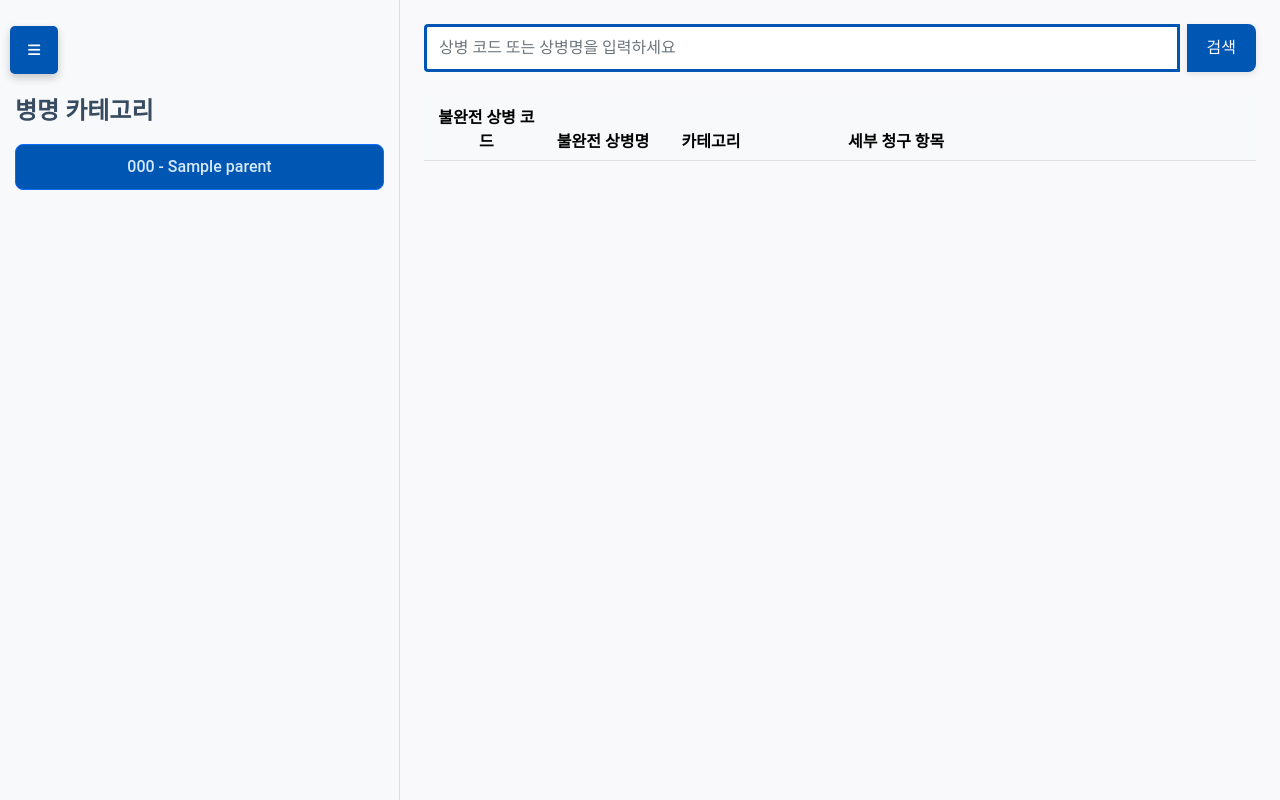
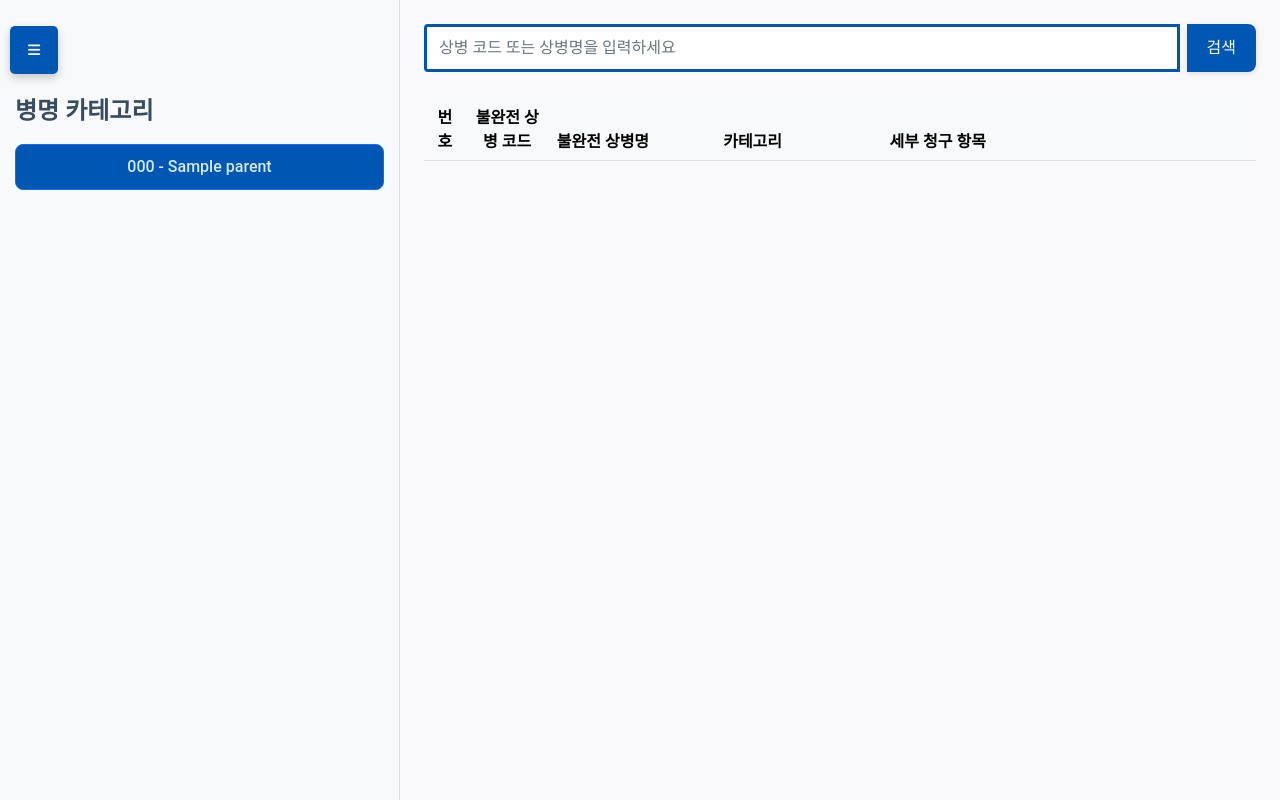
Before and after one commit to oxorudo/dental-diagnosis-finder, a Django app: template Django/search/templates/index.html in a window 1280 px wide. Run offline with Django 5.2, Linux system fonts and the light colour scheme; the template is opened without the code that fills it: most values are stand-ins (such as "Sample title", 1, 10 or a date in 2020); lists and menus that the app fills with data are empty.

Commit message:
결과 테이블 인덱스 추가

```diff
--- a/Django/search/templates/result_table.html
+++ b/Django/search/templates/result_table.html
@@ -3,6 +3,7 @@
     <table class="table table-fixed-header">
         <thead class="table-light">
             <tr>
+                <th class="col-index">번호</th> <!-- 인덱스 열 추가 -->
                 <th class="col-code">불완전 상병 코드</th>
                 <th class="col-name">불완전 상병명</th>
                 <th class="col-category">카테고리</th>
--- a/Django/static/css/styles.css
+++ b/Django/static/css/styles.css
@@ -94,14 +94,20 @@ fieldset:disabled .btn {
 }
 
 /* 불완전 상병 코드 열 */
+.col-index {
+    width: 5%;
+    text-align: center;
+}
+
+/* 불완전 상병 코드 열 */
 .col-code {
-    width: 15%;
+    width: 10%;
     text-align: center;
 }
 
 /* 불완전 상병명 열 */
 .col-name {
-    width: 15%;
+    width: 20%;
     text-align: left;
     word-break: break-all;
     overflow-wrap: break-word;
--- a/Django/static/js/scripts.js
+++ b/Django/static/js/scripts.js
@@ -53,7 +53,6 @@ document.addEventListener('DOMContentLoaded', function () {
   }
 
   // AJAX 요청을 통해 검색 결과 가져오기
-   // AJAX 요청을 통해 검색 결과 가져오기
   const searchForm = document.querySelector('form');
   searchForm.addEventListener('submit', function (event) {
       event.preventDefault(); // 기본 폼 제출 방지
@@ -73,7 +72,7 @@ document.addEventListener('DOMContentLoaded', function () {
               resultBody.innerHTML = ''; // 기존 결과 초기화
 
               if (data.results.length > 0) {
-                    data.results.forEach(row => {
+                  data.results.forEach((row, index) => { // 인덱스 추가
                       const tr = document.createElement('tr');
                       tr.setAttribute('data-code', row.code);
                       tr.setAttribute('data-name', row.name);
@@ -91,6 +90,7 @@ document.addEventListener('DOMContentLoaded', function () {
                           ).join('') : 'N/A';
 
                       tr.innerHTML = `
+                          <td class="col-index">${index + 1}</td> <!-- 인덱스 추가 -->
                           <td class="col-code">${row.code}</td>
                           <td class="col-name">${row.name}</td>
                           <td class="col-category">${categoriesHTML}</td>
@@ -99,7 +99,7 @@ document.addEventListener('DOMContentLoaded', function () {
                       resultBody.appendChild(tr);
                   });
               } else {
-                    resultBody.innerHTML = '<tr><td colspan="4" class="text-center">검색 결과가 없습니다.</td></tr>';
+                  resultBody.innerHTML = '<tr><td colspan="5" class="text-center">검색 결과가 없습니다.</td></tr>'; // 열 수 조정
               }
           } else {
               console.error("Element with id 'result-body' not found");
```
Lines whose indentation alone changed are shown as unchanged.
